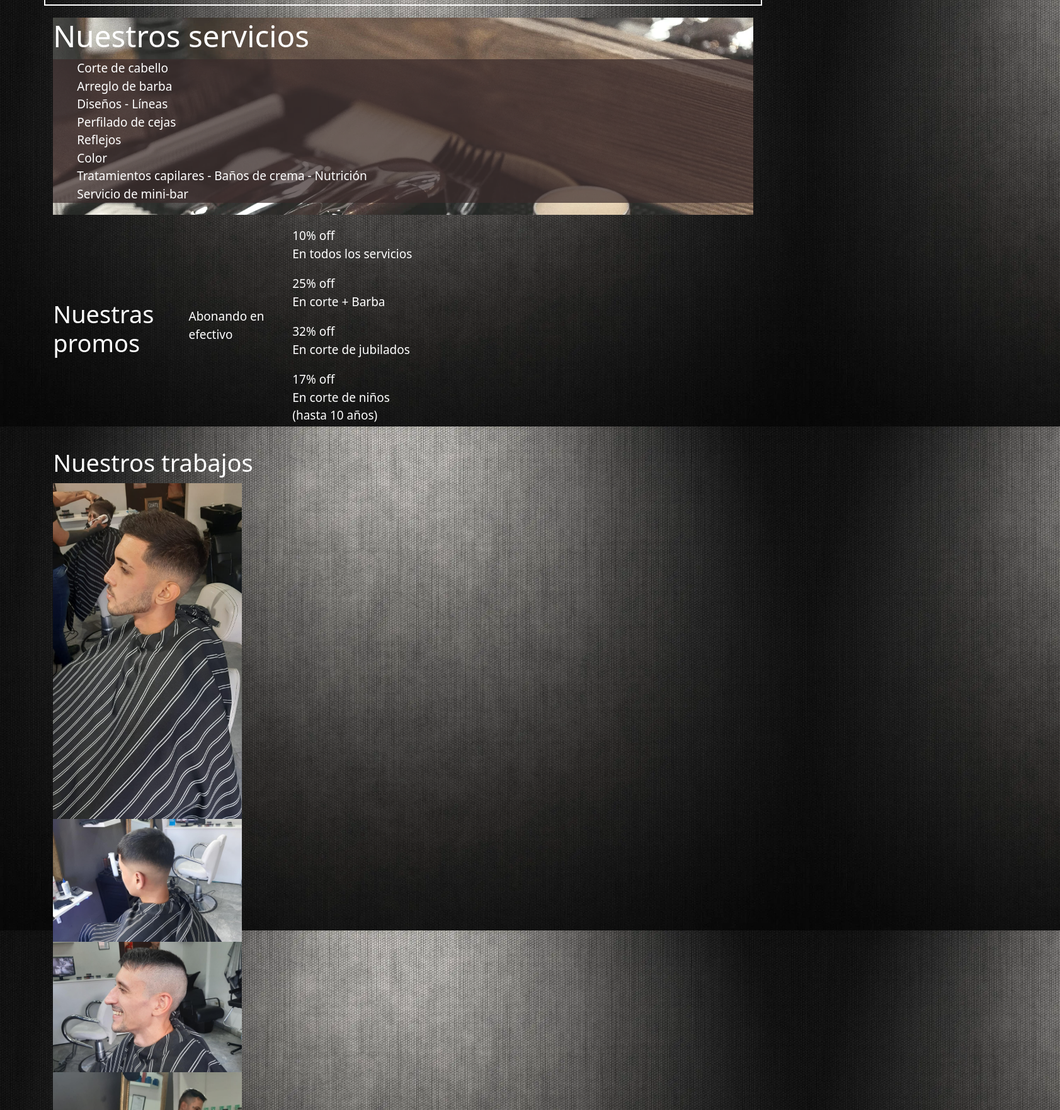
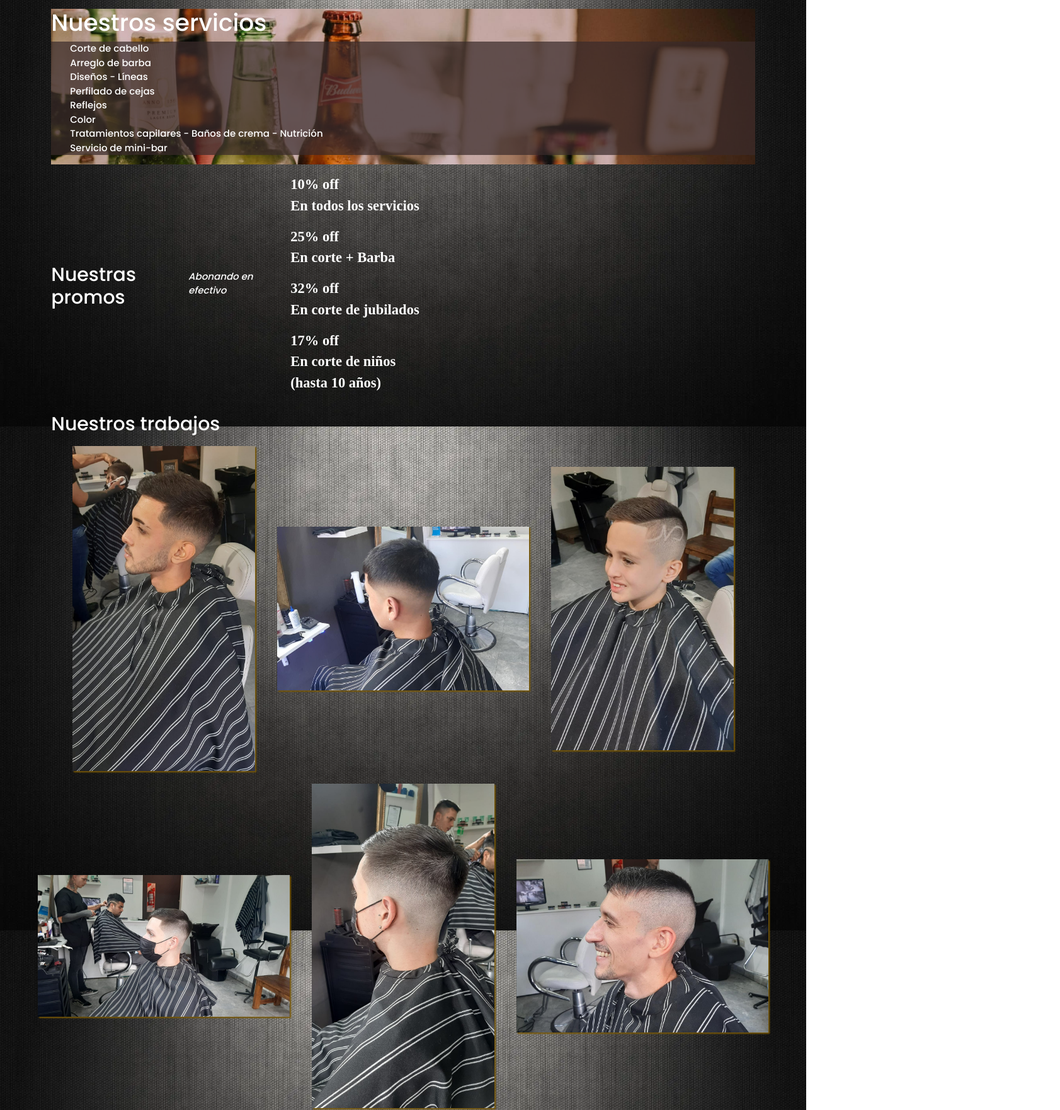
Before and after one commit to LeticiaAloia/Proyecto_Velmont_Leticia, a plain HTML site: page index.html in a window 1280 px wide. Shown: the part 923-2685 px from the top of the page at 63% size, 1683 px wide, since content can reach past the window. Drawn offline with nearby package versions, Linux system fonts and the light colour scheme; a web font is replaced by a local one.

Commit message:
Trabajo en galería de imágenes

```diff
--- a/index.html
+++ b/index.html
@@ -40,7 +40,7 @@
                     <div data-aos="fade-up"
                     data-aos-easing="linear"
                     data-aos-duration="1500">
-                        <div class="parrafo-presentacion"><h3>Bienvenido a un espacio donde podrás cambiar de look cómodo y en confianza</h3></div>
+                        <div class="parrafo-presentacion"><h2>Bienvenido a un espacio donde podrás cambiar de look cómodo y en confianza</h2></div>
                     </div>
                 </div>
             </div>
@@ -69,7 +69,7 @@
         <!-- Fin section presentación e historia. -->
 
         <!-- Section Servicios. -->
-        <section class="presentacion mb-3">
+        <section class="servicios mb-3">
             <div class="row mt-3">
                 <!-- H1. -->
                 <div>
@@ -99,7 +99,7 @@
                 <!-- H2. -->
                 <div class="col-lg-4 col-md-12 col-sm-12 d-flex align-items-center">
                     <h2>Nuestras promos</h2>
-                    <p>Abonando en efectivo</p>
+                    <p class="efectivo">Abonando en efectivo</p>
                 </div>
                 <!-- Contenedor textos animados. -->
                 <div class="contenedor-promo col-lg-8 col-md-12 col-sm-12">
@@ -134,27 +134,61 @@
         <!-- Fin section Promos. -->
 
         <!-- Section Trabajos. -->
-        <section>
+        <section class="mb-3">
             <div class="row">
                 <!-- H2. -->
                 <div class="col-lg-12 col-md-12 col-sm-12 d-flex align-items-center">
                     <h2>Nuestros trabajos</h2>
                 </div>
+            </div>
+
+            <div class="row">
                 <!-- Imágenes de los trabajos. -->
-                <div class="col-lg-4 col-md-12 col-sm-12">
-                    <img src="media/cliente1_velmont.jpeg" alt="" class="cliente">
-                    <img src="media/cliente2_velmont.jpeg" alt="" class="cliente">
-                    <img src="media/cliente3_velmont.jpeg" alt="" class="cliente">
-                    <img src="media/cliente4_velmont.jpeg" alt="" class="cliente">
-                    <img src="media/cliente5_velmont.jpeg" alt="" class="cliente">
-                    <img src="media/cliente6_velmont.jpeg" alt="" class="cliente">
-                    <img src="media/cliente7_velmont.jpeg" alt="" class="cliente">
-                    <img src="media/clienteNinio2_velmont.jpeg" alt="" class="cliente">
-                    <img src="media/clienteNinio_velmont.jpeg" alt="" class="cliente">
-                    <img src="media/clienteNinio3_velmont.jpeg" alt="" class="cliente">
-                    <img src="media/clienteSenior_velmont.jpeg" alt="" class="cliente">
-                    <img src="media/minibar_velmont.jpeg" alt="">
+                <div class="col col-lg-4 col-md-12 col-sm-12 d-flex justify-content-center align-items-center">
+                    <img src="media/cliente1_velmont.jpeg" alt="" class="cliente-v">
                 </div>
+
+                <div class="col col-lg-4 col-md-12 col-sm-12 d-flex justify-content-center align-items-center">
+                    <img src="media/cliente2_velmont.jpeg" alt="" class="cliente-h">
+                </div>
+
+                <div class="col
+                col-lg-4 col-md-12 col-sm-12 d-flex justify-content-center align-items-center">
+                    <img src="media/clienteNinio_velmont.jpeg" alt="" class="cliente-v">
+                </div>
+
+                <div class="col-lg-4 col-md-12 col-sm-12 d-flex justify-content-center align-items-center">
+                    <img src="media/cliente5_velmont.jpeg" alt="" class="cliente-h">
+                </div>
+
+                <div class="col-lg-4 col-md-12 col-sm-12 d-flex justify-content-center align-items-center">
+                    <img src="media/cliente4_velmont.jpeg" alt="" class="cliente-v">
+                </div>
+
+                <div class="col-lg-4 col-md-12 col-sm-12 d-flex justify-content-center align-items-center">
+                    <img src="media/cliente3_velmont.jpeg" alt="" class="cliente-h">
+                </div>
+
+                <div class="col-lg-4 col-md-12 col-sm-12 d-flex justify-content-center align-items-center">
+                    <img src="media/cliente6_velmont.jpeg" alt="" class="cliente-v">
+                </div>
+
+                <div class="col-lg-4 col-md-12 col-sm-12 d-flex justify-content-center align-items-center">
+                    <img src="media/cliente7_velmont.jpeg" alt="" class="cliente-v">
+                </div>
+
+                <div class="col-lg-4 col-md-12 col-sm-12 d-flex justify-content-center align-items-center">
+                    <img src="media/clienteNinio2_velmont.jpeg" alt="" class="cliente-v">
+                </div>
+
+                <div class="col-lg-4 col-md-12 col-sm-12 d-flex justify-content-center align-items-center">
+                    <img src="media/clienteNinio3_velmont.jpeg" alt="" class="cliente-v">
+                </div>
+
+                <div class="col-lg-4 col-md-12 col-sm-12 d-flex justify-content-center align-items-center">
+                    <img src="media/clienteSenior_velmont.jpeg" alt="" class="cliente-v">
+                </div>
+
             </div>
         </section>
         <!-- Fin section Trabajos. -->
--- a/style.css
+++ b/style.css
@@ -1,3 +1,7 @@
+/* Google fonts. */
+@import url('https://fonts.googleapis.com/css2?family=Judson&family=Poppins:wght@500&display=swap');
+
+
 /* Reseteo. */
 * {
     margin: 0;
@@ -8,23 +12,13 @@
 }
 /* Rem. */
 html {
-    font-size: 19px;
+    font-size: 15px;
 }
-
-/* Variables. */
-/* :root {
-    --colorGeneral:
-    --tamanioImagen:
-} */
 
 /* H */
 h1, h2, h3 {
     color: white;
-}
-
-/* Párrafos */
-p {
-    color: white;
+    font-family: 'Poppins', sans-serif;
 }
 
 /* Fondo del sitio. */
@@ -46,8 +40,8 @@ p {
 /* Párrafos */
 .parrafo-presentacion, .parrafo-general {
     color: white;
-    font-family: Verdana, Geneva, Tahoma, sans-serif;
-    font-size: 1rem;
+    font-family: 'Judson', serif;
+    font-size: 1.5rem;
 
 }
 .parrafo-presentacion{
@@ -62,16 +56,33 @@ p {
     border: 2px, solid, white;
 }
 
+.servicios {
+    background-image: url(media/minibar_velmont.jpeg);
+    background-size: cover;
+    background-repeat: no-repeat;
+    background-attachment: fixed;
+}
+
 /* Lista de servicios */
 .lista-servicios{
     list-style-type: none;
     color: white;
     background-color: rgba(58, 42, 42, 0.712);
+    font-family: 'Poppins', sans-serif;
+}
+
+.efectivo {
+    color: white;
+    font-family: 'Poppins', sans-serif;
+    font-style: italic;
 }
 
 /* Textos animados de promo */
 .promo1, .promo2, .promo3, .promo4 {
-    font-size: 1rem;
+    color: white;
+    font-size: 1.5rem;
+    font-family: 'Judson';
+    font-weight: bold;
 }
 .promo1 {
     transition: all 1.8s linear;
@@ -94,11 +105,19 @@ p {
 }
 
 /* Fotos de clientes. */
-.cliente {
-    width: 300px;
+.cliente-v, .cliente-h {
+    margin: 10px;
+    transition: all 1s;
+    box-shadow: 2px 2px 2px rgb(119, 87, 6);
+}
+.cliente-v:hover, .cliente-h:hover {
+    transform: scale(1.3);
+}
+.cliente-v {
+    width: 290px;
     height: auto;
-    transition: all 1s;
 }
-.cliente:hover {
-    opacity: 50%;
+.cliente-h {
+    width: 400px;
+    height: auto;
 }
--- /dev/null
+++ b/visuales.js
@@ -0,0 +1,5 @@
+let cliente = document.getElementById(1);
+
+cliente.onmouseover = () => {
+
+}
```
